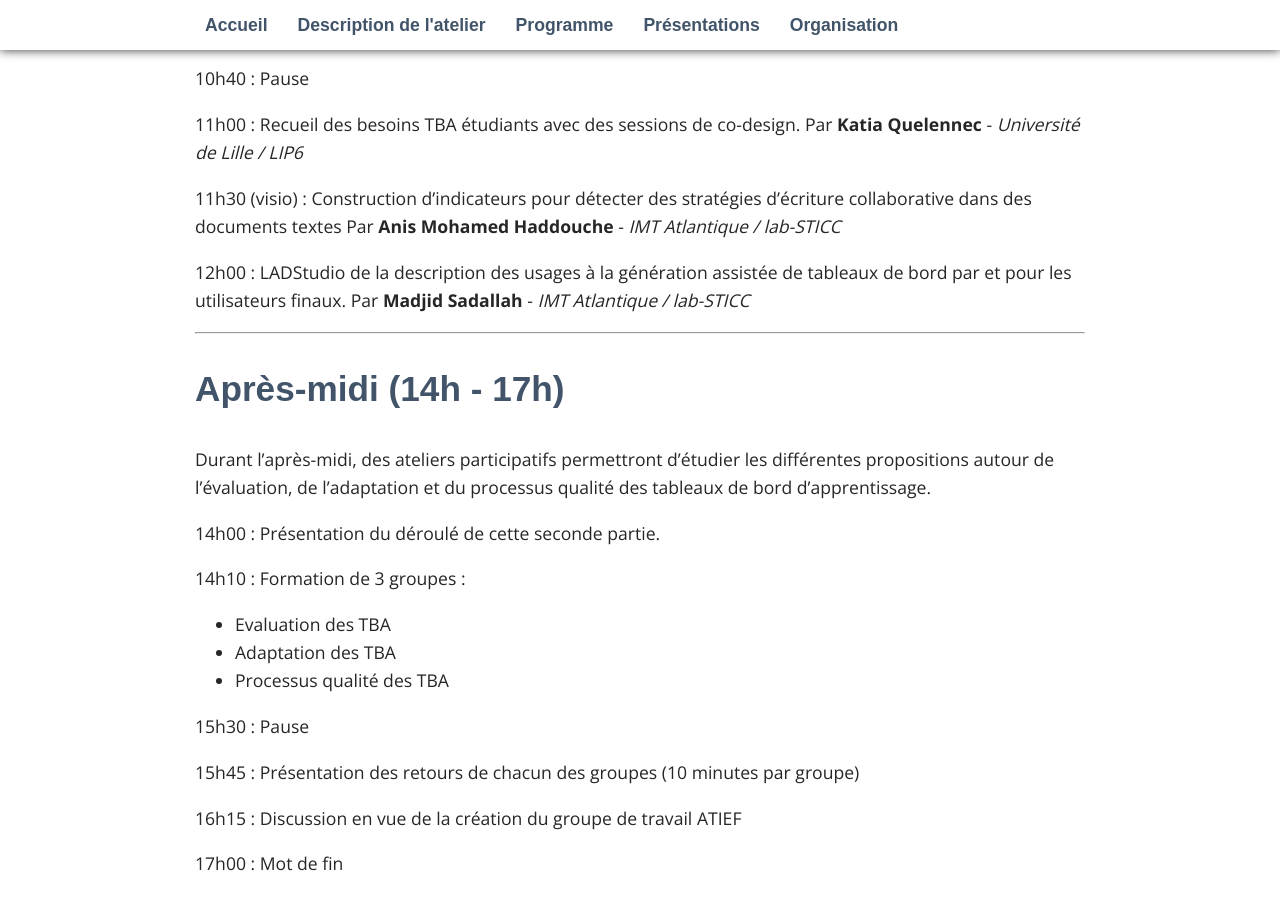
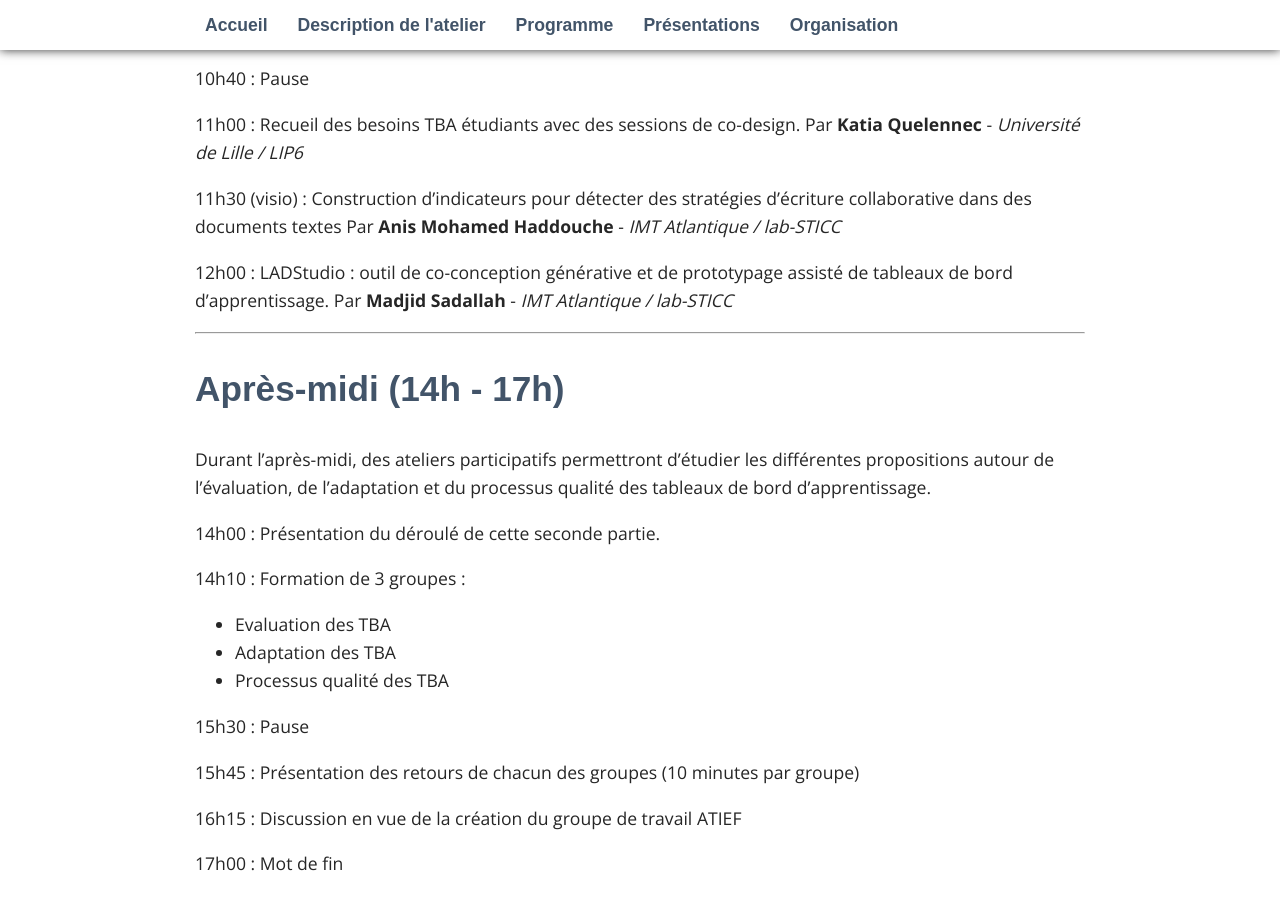
Before and after one commit to padlad/EIAH2025, a Jekyll site: the page built from _pages/03_programme.md, in a window 1280 px wide and 900 px high, scrolled down 705 px. Built offline with Jekyll 4.4.1, drawn with Linux system fonts in a browser that asks for light colours; some web fonts are replaced.

Commit message:
Update 03_programme.md

```diff
--- a/_pages/03_programme.md
+++ b/_pages/03_programme.md
@@ -31,7 +31,7 @@ Par **Katia Quelennec** - *Université de Lille / LIP6*
 11h30 (visio) : Construction d’indicateurs pour détecter des stratégies d’écriture collaborative dans des documents textes
 Par **Anis Mohamed Haddouche** - *IMT Atlantique / lab-STICC*
 
-12h00 : LADStudio de la description des usages à la génération assistée de tableaux de bord par et pour les utilisateurs finaux.
+12h00 : LADStudio : outil de co-conception générative et de prototypage assisté de tableaux de bord d'apprentissage.
 Par **Madjid Sadallah** - *IMT Atlantique / lab-STICC*
 
 
```
